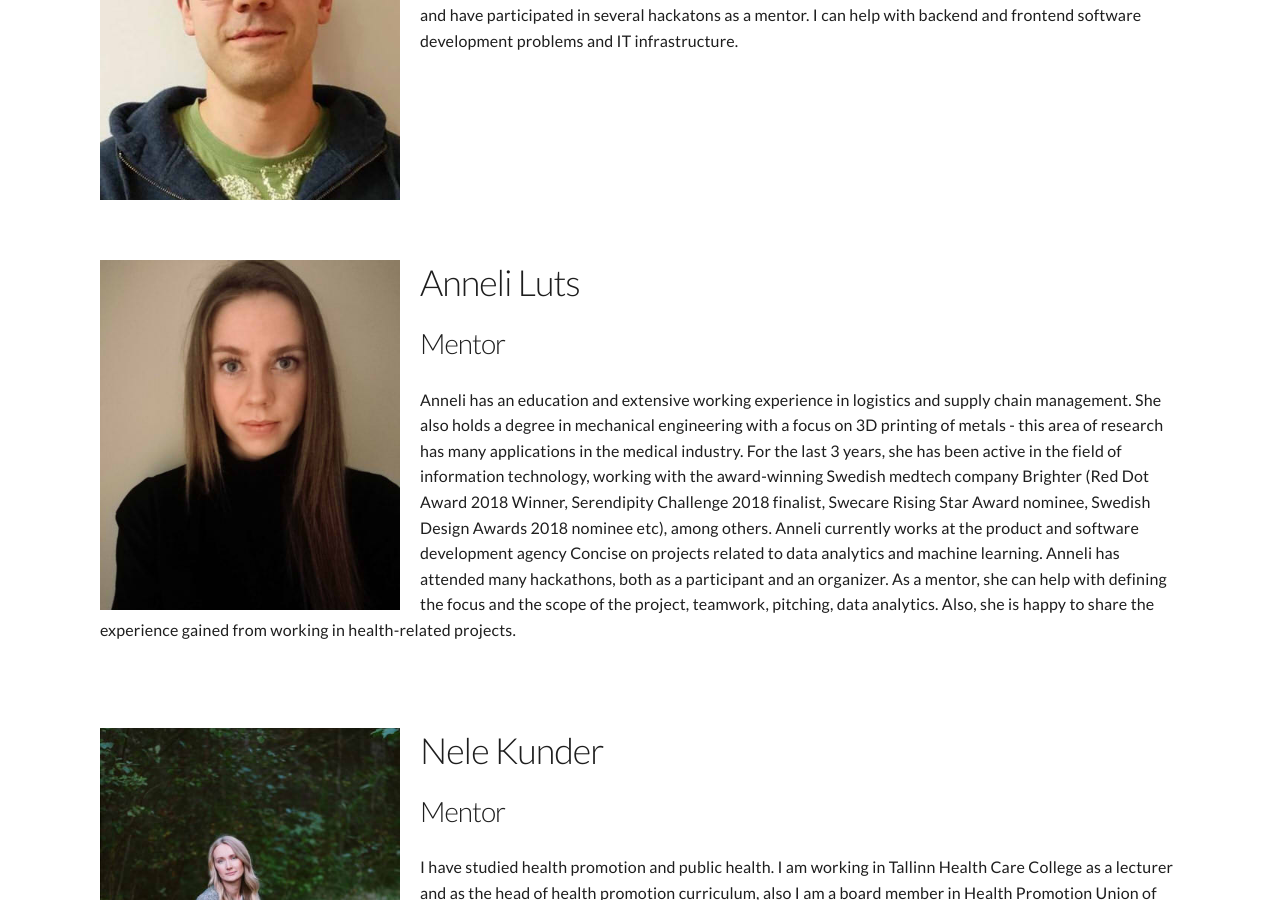
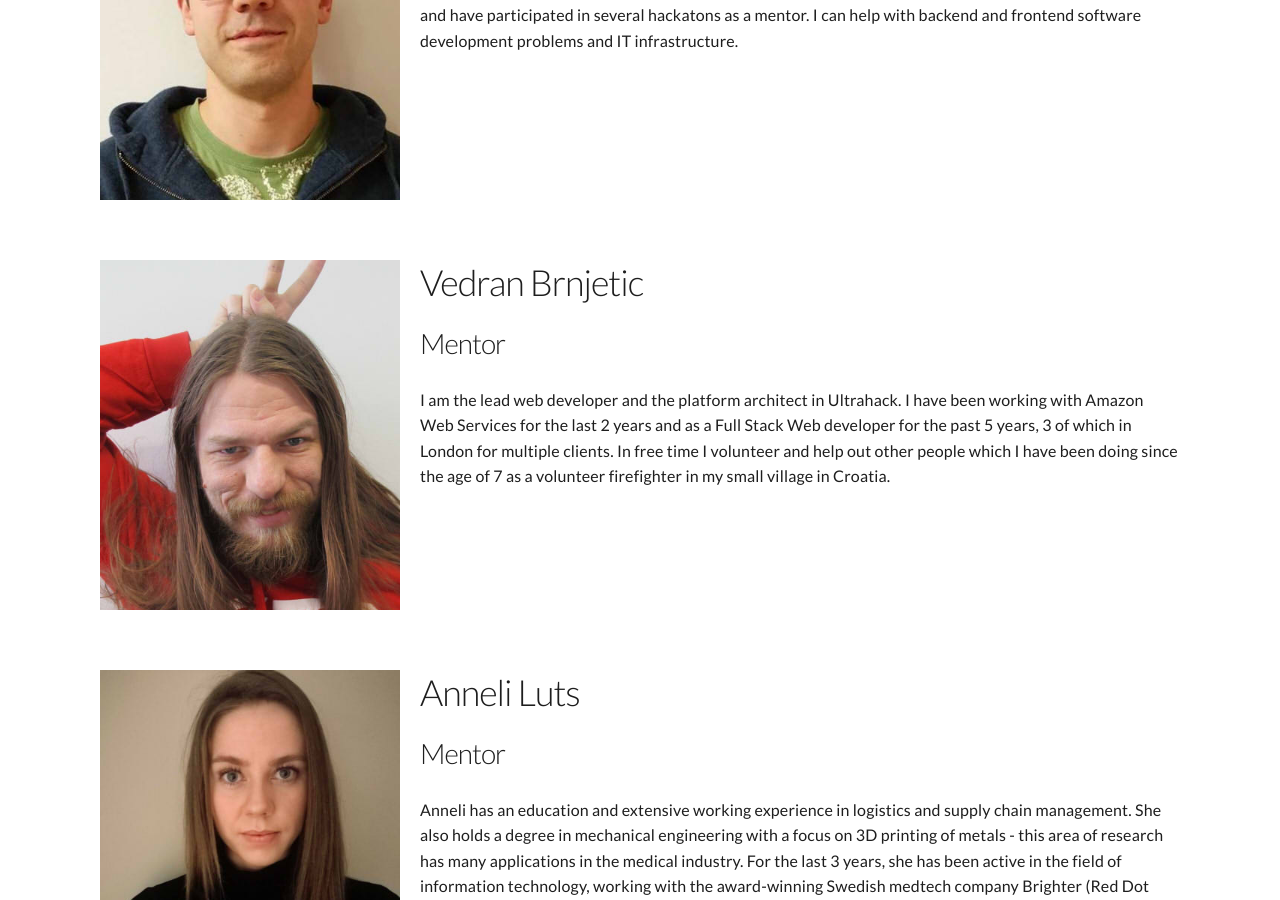
Before and after one commit to Lapikud/laphack.eu, a Jekyll site: the page built from mentors.html, in a window 1280 px wide and 900 px high, scrolled down 1669 px. Built offline with Jekyll 4.4.1, drawn with Linux system fonts in a browser that asks for light colours; nearby versions of some CDN libraries.

Commit message:
update mentors

```diff
--- a/_data/mentors.yml
+++ b/_data/mentors.yml
@@ -45,6 +45,16 @@
     On daily basis I work at Elisa as a lead software developer.
     I have 7 years of software development history and have participated in several hackatons as a mentor.
     I can help with backend and frontend software development problems and IT infrastructure.
+
+- name: Vedran Brnjetic
+  photo: vedran_brnjetic
+  type: Mentor
+  about_et:
+  about_en: >
+    I am the lead web developer and the platform architect in Ultrahack.
+    I have been working with Amazon Web Services for the last 2 years and as a Full Stack Web developer for the past 5 years,
+    3 of which in London for multiple clients.
+    In free time I volunteer and help out other people which I have been doing since the age of 7 as a volunteer firefighter in my small village in Croatia.
 
 - name: Anneli Luts
   photo: anneli_luts
```
Also changed, not shown: assets/mentors/vedran_brnjetic.jpg (added), assets/mentors/vedran_brnjetic_med.jpg (added).
